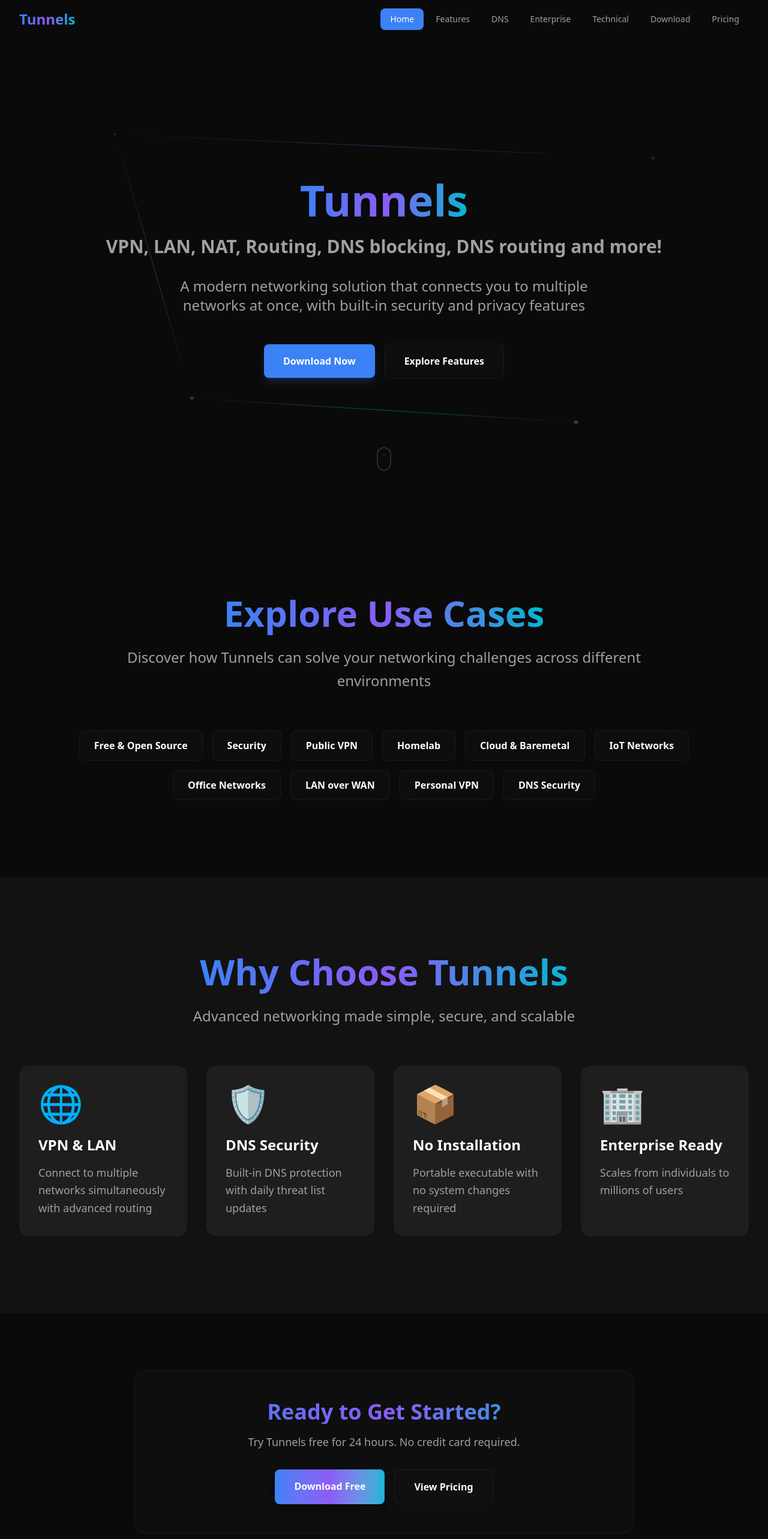
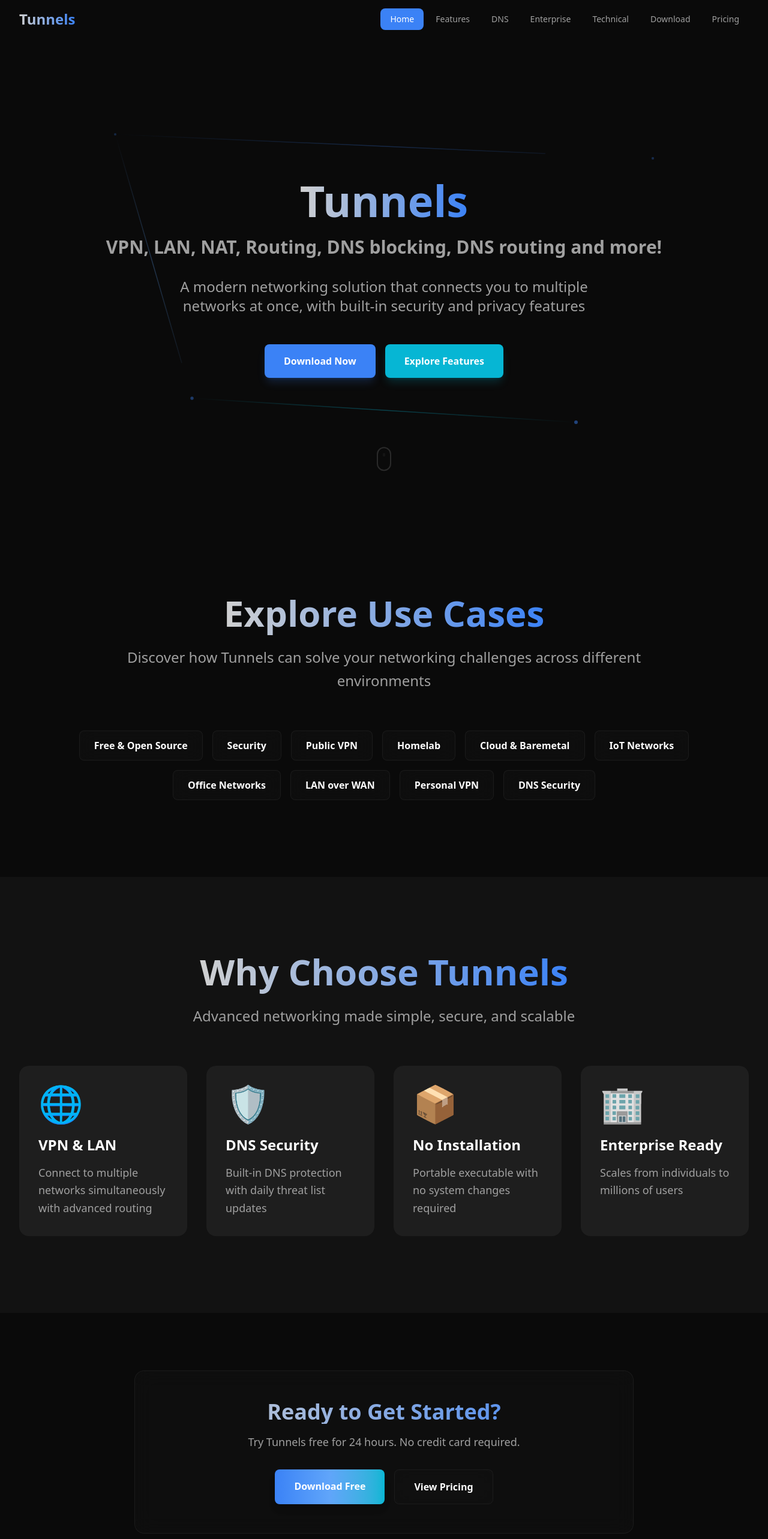
Before and after one commit to tunnels-is/web, a React (Vite) app: page / in a window 1280 px wide. Shown: the top 2566 px of the page at 60% size. Built offline with nearby package versions, Linux system fonts and the light colour scheme.

Commit message:
Update colors

```diff
--- a/src/components/animations/NetworkLines.jsx
+++ b/src/components/animations/NetworkLines.jsx
@@ -24,18 +24,18 @@ const NetworkLines = ({ opacity = 0.08 }) => {
             <stop offset="100%" stopColor="#3b82f6" stopOpacity="0" />
           </linearGradient>
 
-          {/* Gradient for secondary lines (cyan) */}
+          {/* Gradient for secondary lines (teal/cyan) */}
           <linearGradient id="line-gradient-secondary" x1="0%" y1="0%" x2="100%" y2="0%">
             <stop offset="0%" stopColor="#06b6d4" stopOpacity="0" />
             <stop offset="50%" stopColor="#06b6d4" stopOpacity={opacity * 4} />
             <stop offset="100%" stopColor="#06b6d4" stopOpacity="0" />
           </linearGradient>
 
-          {/* Gradient for accent lines (purple) */}
+          {/* Gradient for accent lines (light blue) */}
           <linearGradient id="line-gradient-accent" x1="0%" y1="0%" x2="100%" y2="0%">
-            <stop offset="0%" stopColor="#8b5cf6" stopOpacity="0" />
-            <stop offset="50%" stopColor="#8b5cf6" stopOpacity={opacity * 4} />
-            <stop offset="100%" stopColor="#8b5cf6" stopOpacity="0" />
+            <stop offset="0%" stopColor="#60a5fa" stopOpacity="0" />
+            <stop offset="50%" stopColor="#60a5fa" stopOpacity={opacity * 4} />
+            <stop offset="100%" stopColor="#60a5fa" stopOpacity="0" />
           </linearGradient>
         </defs>
 
@@ -60,7 +60,7 @@ const NetworkLines = ({ opacity = 0.08 }) => {
             }}
           />
 
-          {/* Line 2: Bottom diagonal (cyan) */}
+          {/* Line 2: Bottom diagonal (teal) */}
           <motion.line
             x1="25%" y1="75%"
             x2="75%" y2="80%"
@@ -80,7 +80,7 @@ const NetworkLines = ({ opacity = 0.08 }) => {
             }}
           />
 
-          {/* Line 3: Vertical left (purple) */}
+          {/* Line 3: Vertical left (light blue) */}
           <motion.line
             x1="15%" y1="20%"
             x2="25%" y2="75%"
--- a/src/components/sections/HeroSimple.jsx
+++ b/src/components/sections/HeroSimple.jsx
@@ -86,6 +86,8 @@ const HeroSimple = ({
                 className={
                   button.primary
                     ? "px-8 py-4 bg-dark-accent-primary hover:bg-dark-accent-primary/90 text-white font-semibold rounded-lg transition-colors shadow-lg shadow-dark-accent-primary/20"
+                    : button.teal
+                    ? "px-8 py-4 bg-dark-accent-tertiary hover:bg-dark-accent-tertiary/90 text-white font-semibold rounded-lg transition-colors shadow-lg shadow-dark-accent-tertiary/20"
                     : "px-8 py-4 glass-effect hover:bg-dark-elevated text-dark-text-primary font-semibold rounded-lg transition-colors"
                 }
               >
--- a/src/index.css
+++ b/src/index.css
@@ -9,7 +9,7 @@
   --color-dark-text-secondary: #a0a0a0;
   --color-dark-text-muted: #666666;
   --color-dark-accent-primary: #3b82f6;
-  --color-dark-accent-secondary: #8b5cf6;
+  --color-dark-accent-secondary: #60a5fa;
   --color-dark-accent-tertiary: #06b6d4;
 
   --animate-fade-in: fade-in 0.6s ease-out;
@@ -66,7 +66,7 @@ html {
 }
 
 .text-gradient {
-  background: linear-gradient(to right, var(--color-dark-accent-primary), var(--color-dark-accent-secondary), var(--color-dark-accent-tertiary));
+  background: linear-gradient(to right, #d0d0d0, var(--color-dark-accent-primary));
   background-clip: text;
   -webkit-background-clip: text;
   color: transparent;
--- a/src/pages/Home.jsx
+++ b/src/pages/Home.jsx
@@ -41,7 +41,7 @@ const Home = () => {
         description="A modern networking solution that connects you to multiple networks at once, with built-in security and privacy features"
         buttons={[
           { text: "Download Now", href: "/download", primary: true },
-          { text: "Explore Features", href: "/features", primary: false }
+          { text: "Explore Features", href: "/features", teal: true }
         ]}
         showNetworkLines={true}
         showScrollIndicator={true}
--- a/tailwind.config.js
+++ b/tailwind.config.js
@@ -19,9 +19,9 @@ export default {
             muted: '#666666',
           },
           accent: {
-            primary: '#3b82f6',
-            secondary: '#8b5cf6',
-            tertiary: '#06b6d4',
+            primary: '#3b82f6',      // Blue
+            secondary: '#60a5fa',    // Light Blue
+            tertiary: '#06b6d4',     // Teal/Cyan
           }
         }
       },
```
